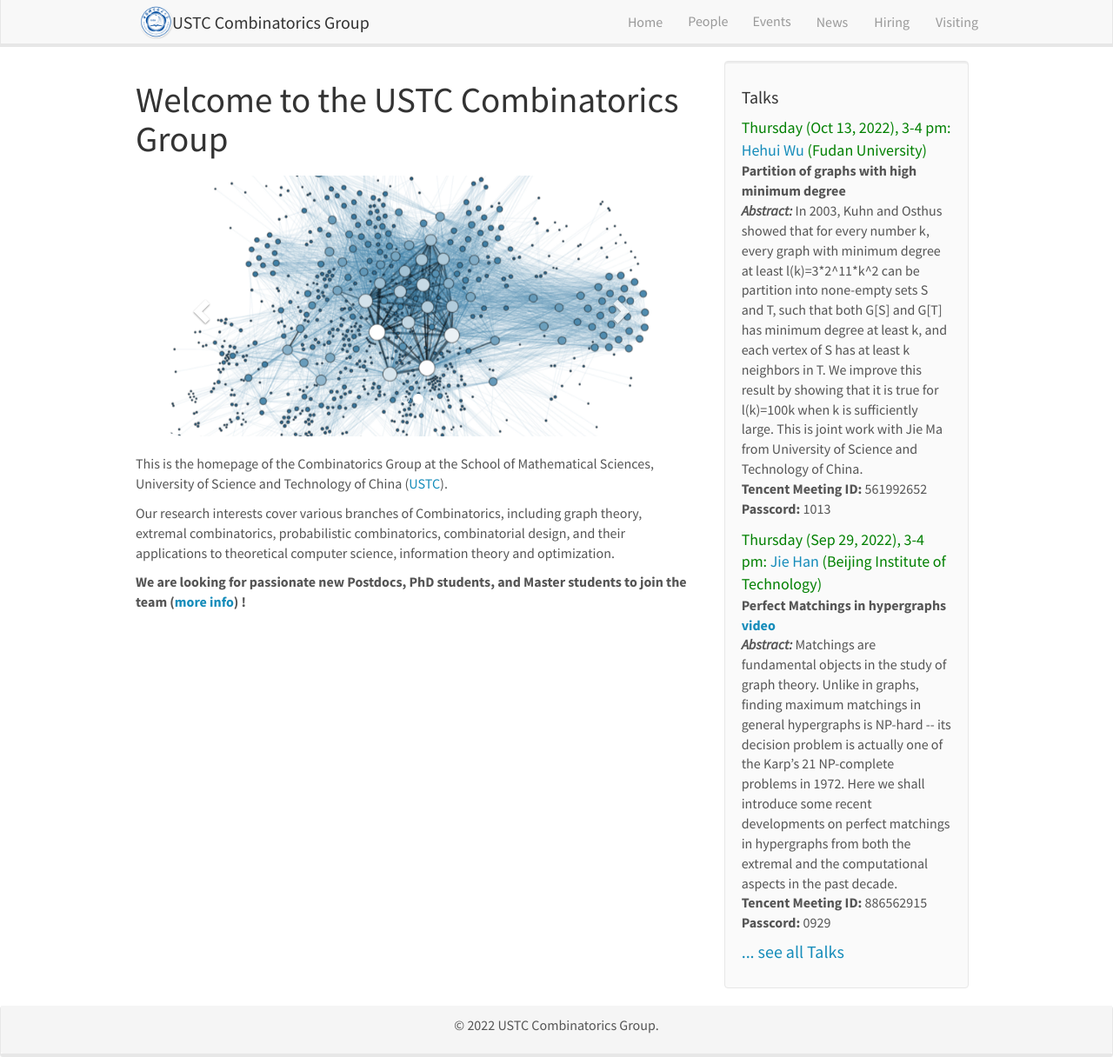
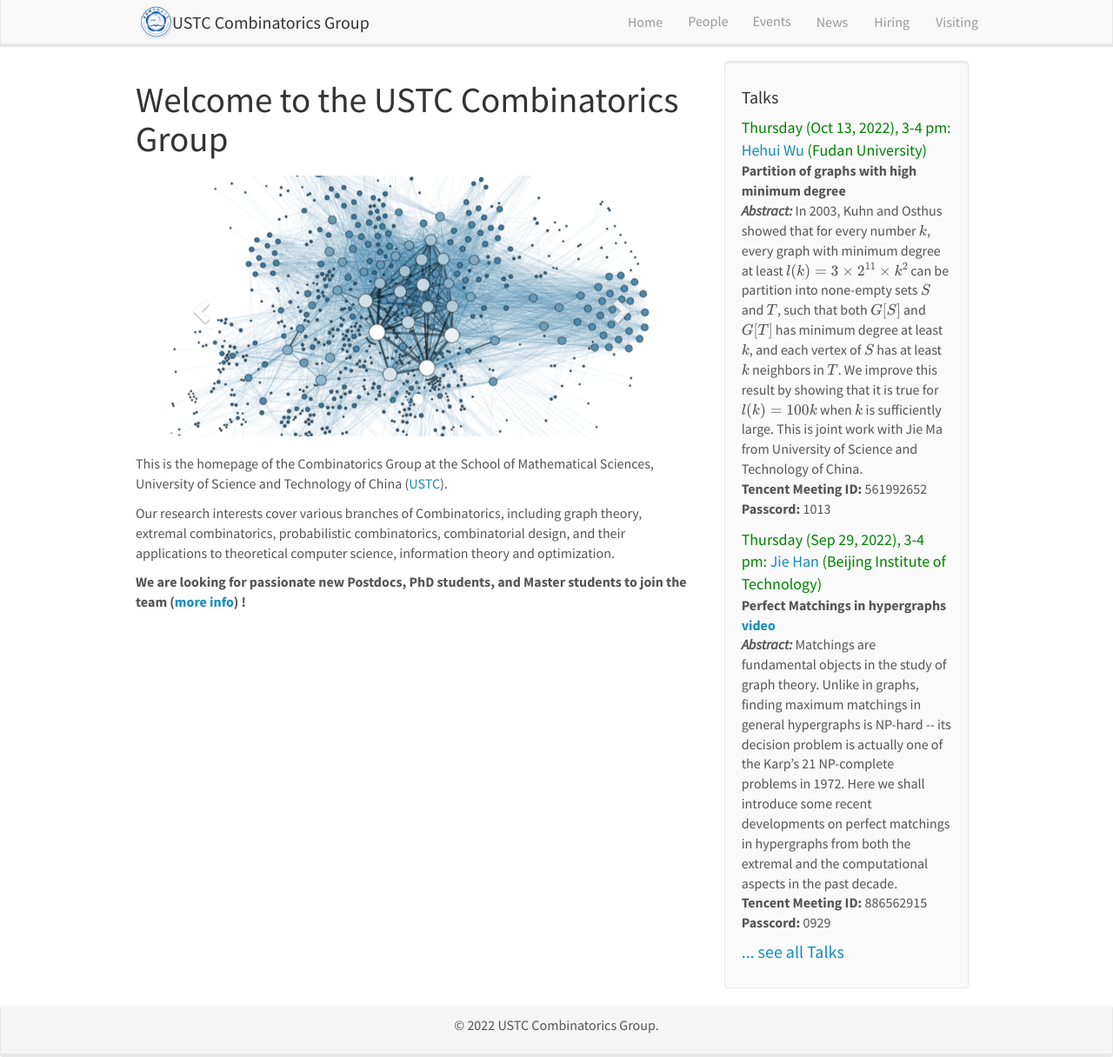
Before and after one commit to ustc-comb/ustc-comb.github.io, a Jekyll site: the page built from _pages/home.md, in a window 1280 px wide and 1216 px high. Shown: the whole window at 87% size. Built offline with Jekyll 4.4.1, drawn with Linux system fonts in a browser that asks for light colours.

```diff
--- a/_data/seminar.yml
+++ b/_data/seminar.yml
@@ -1,7 +1,7 @@
 - title: Partition of graphs with high minimum degree
   year: 2022
   date: Thursday (Oct 13, 2022), 3-4 pm
-  abstract: In 2003, Kuhn and Osthus showed that for every number k, every graph with minimum degree at least l(k)=3*2^11*k^2 can be partition into none-empty sets S and T, such that both G[S] and G[T] has minimum degree at least k, and each vertex of S has at least k neighbors in T.  We improve this result by showing that it is true for l(k)=100k when k is sufficiently large. This is joint work with Jie Ma from University of Science and Technology of China.
+  abstract: In 2003, Kuhn and Osthus showed that for every number $k$, every graph with minimum degree at least $l(k)=3\times 2^{11}\times k^2$ can be partition into none-empty sets $S$ and $T$, such that both $G[S]$ and $G[T]$ has minimum degree at least $k$, and each vertex of $S$ has at least $k$ neighbors in $T$.  We improve this result by showing that it is true for $l(k)=100k$ when $k$ is sufficiently large. This is joint work with Jie Ma from University of Science and Technology of China.
   speakers: <a href="https://scms.fudan.edu.cn/info/2672/4987.htm">Hehui Wu</a> (Fudan University)
   meeting:
     room: <strong>Tencent Meeting ID:&nbsp;</strong>561992652
```
Also changed, not shown: 2 other files.
